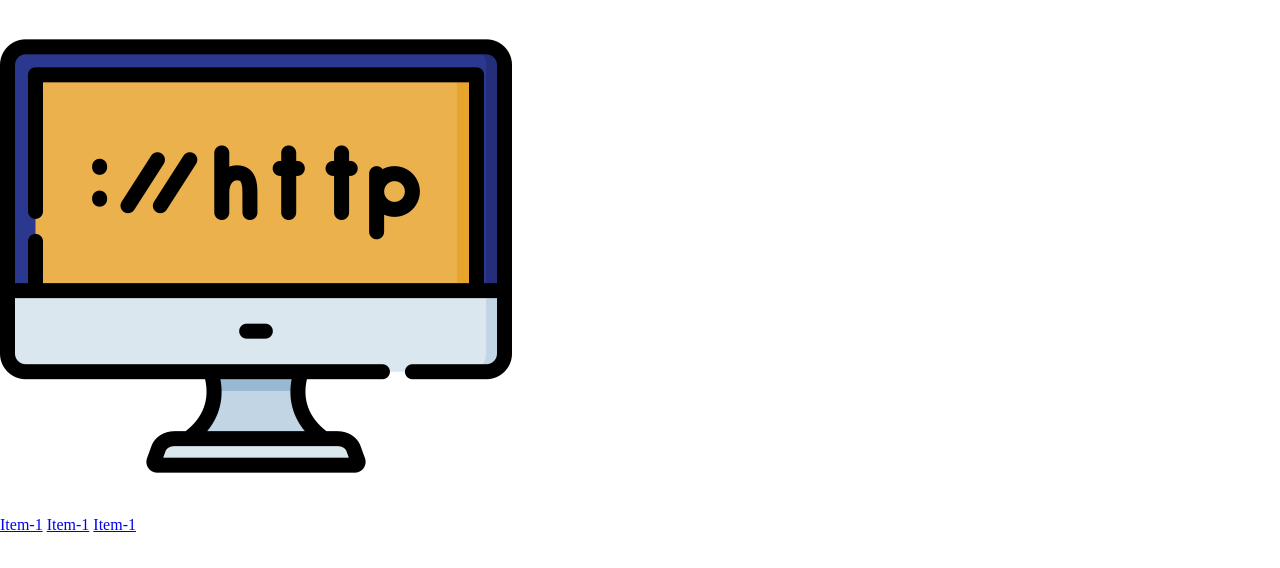
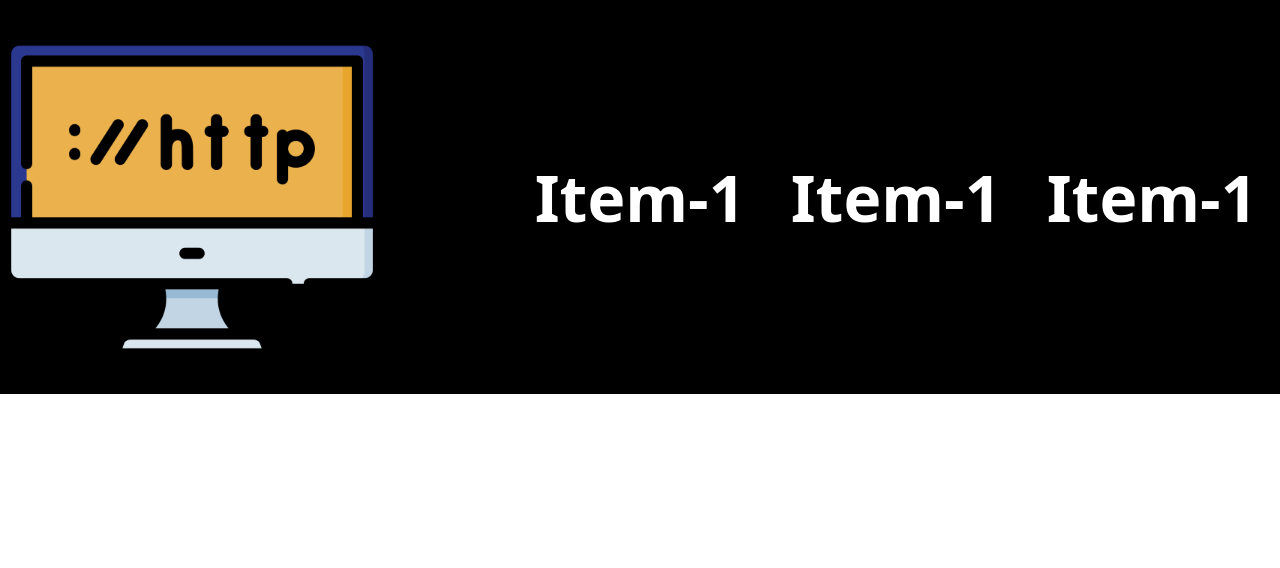
Before and after one commit to 1TDSPG-2023/rm98361, a plain HTML site: page index.html in a window 1280 px wide. Drawn offline with Linux system fonts and the light colour scheme.

Commit message:
Estilos especificos da tag <a>.

```diff
--- a/css/estilo.css
+++ b/css/estilo.css
@@ -1,5 +1,43 @@
 *{
-  margin: 0;
-  padding: 0;
-  box-sizing: border-box;
+    margin: 0;
+    padding: 0;
+    box-sizing: border-box;
 }
+
+.cabecalho{
+    display: flex;
+    justify-content: space-between;
+    align-items: center;
+    flex-wrap: wrap;
+    background-color: #000000;
+}
+
+.cabecalho img{
+    width: 30%;
+    max-width: 30%;
+    display: block;
+}
+
+.cabecalho nav{
+    display: flex;
+    justify-content: space-around;
+    width: 60%;
+    height: 100%;
+    flex-wrap: wrap;
+}
+
+.cabecalho a{
+    text-decoration: none;
+    font-size: 4em;
+    font-family: system-ui, -apple-system, BlinkMacSystemFont, 'Segoe UI', Roboto, Oxygen, Ubuntu, Cantarell, 'Open Sans', 'Helvetica Neue', sans-serif;
+    font-weight: 700;
+    color: #fff;
+    text-align: center;
+    padding: 20% 0;
+}
+
+/* UTILIZANDO A PSEUDO CLASSE HOVER */
+.cabecalho a:hover{
+    background-color: #fff;
+    color: #000000;
+}
```
